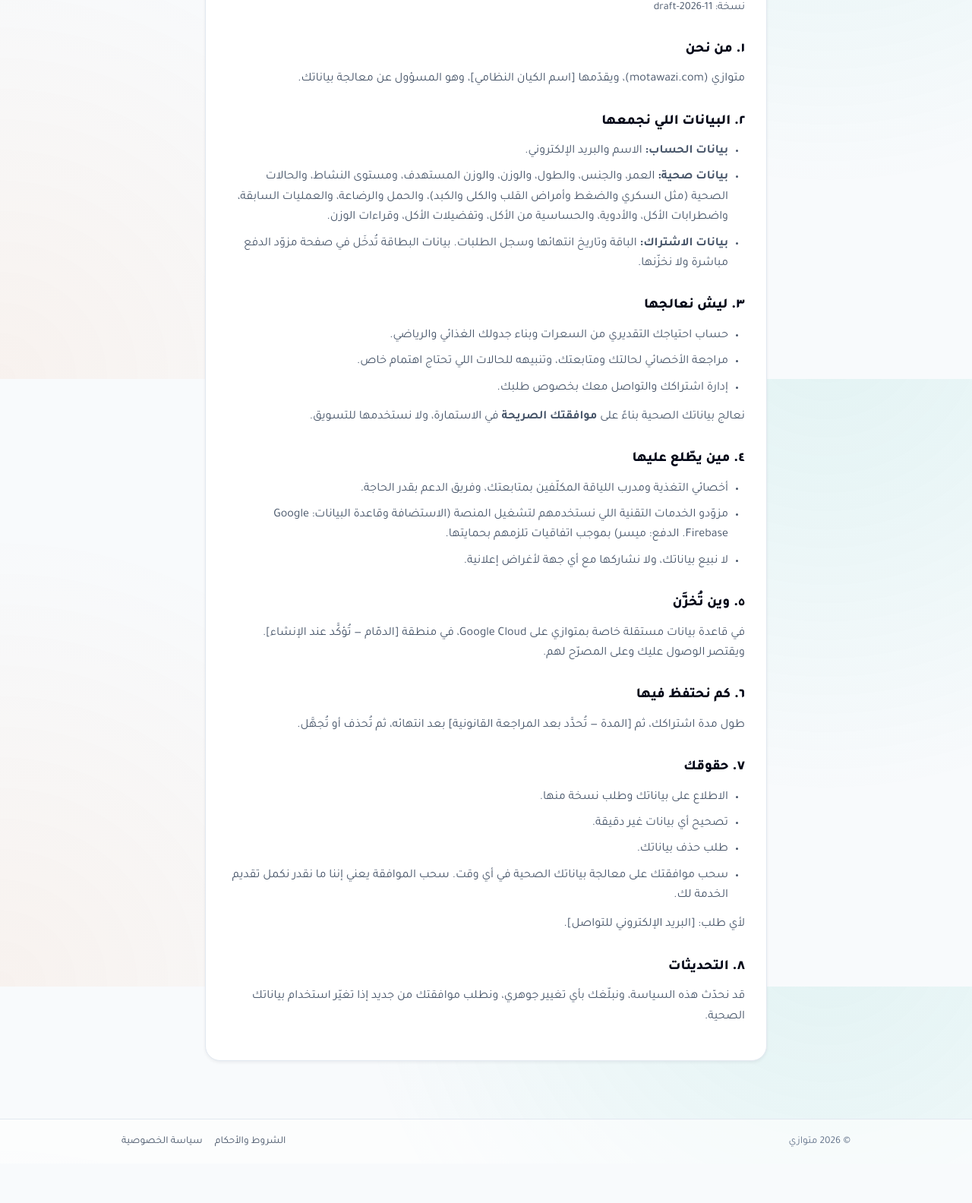
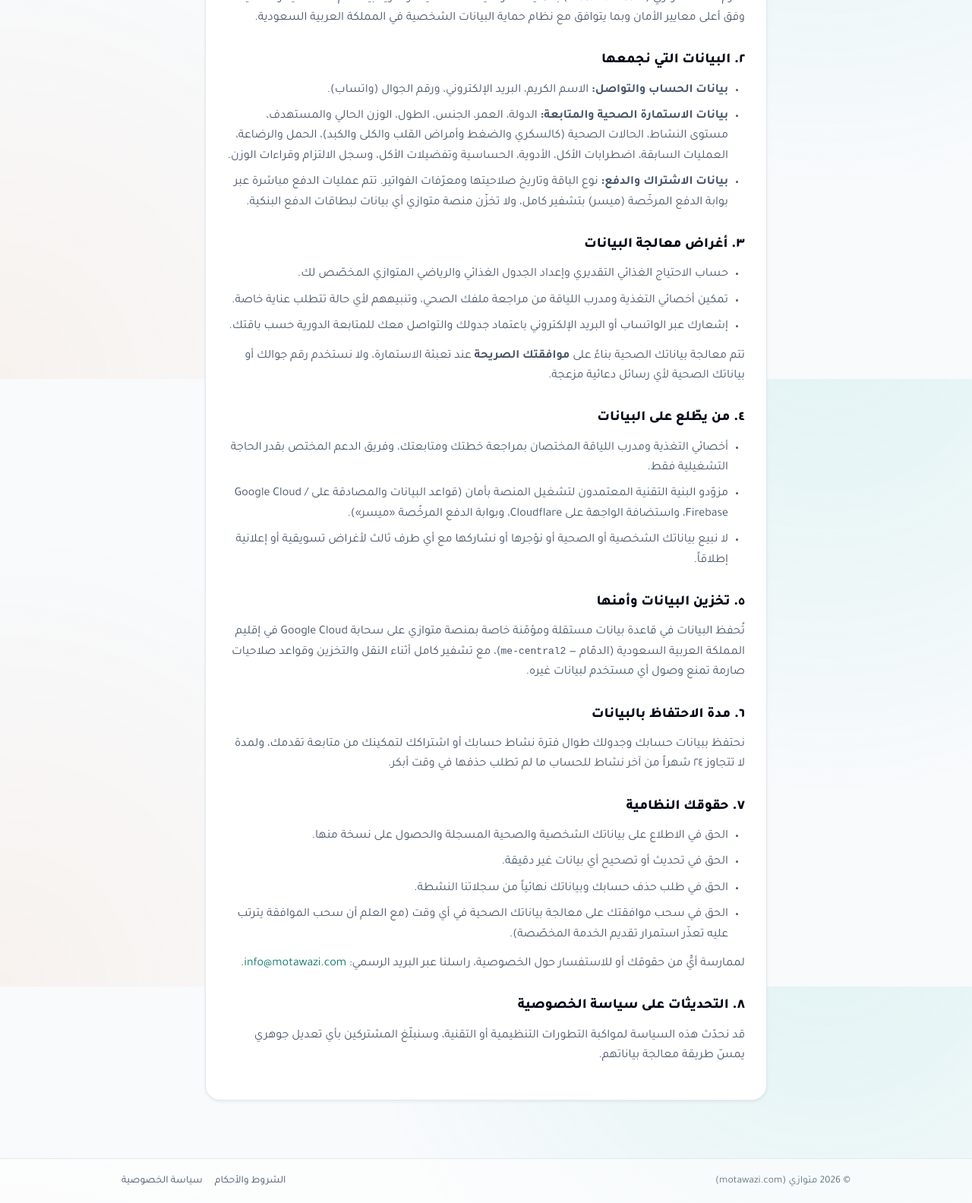
Before and after one commit to abuelyasalmalki/motawazi, a plain HTML site: page privacy.html in a window 1280 px wide. Shown: the part 301-1885 px from the top of the page at 76% size. Before the commit the page ends 1833 px from the top, so only its background shows below. Drawn offline with Linux system fonts and the light colour scheme.

Commit message:
docs(legal): finalize terms and privacy pages with PDPL compliance, pricing tiers, and info@motawazi.com

```diff
--- a/functions/intake.js
+++ b/functions/intake.js
@@ -31,7 +31,7 @@ if (cfgErrors.length) {
 
 /* نسخة نصّ الشروط والخصوصية التي وافق عليها العميل — حدّثها مع أي تعديل
    على terms.html أو privacy.html */
-const CONSENT_VERSION = "draft-2026-11";
+const CONSENT_VERSION = "v1-2026-11";
 
 /* الطلب يُعاد إرساله (تعديل الإجابات) ما دام لم تبدأ مراجعته */
 const EDITABLE_STATUSES = ["received"];
--- a/privacy.html
+++ b/privacy.html
@@ -3,14 +3,14 @@
 <head>
   <meta charset="utf-8">
   <meta name="viewport" content="width=device-width, initial-scale=1">
-<meta name="robots" content="noindex">
   <meta name="theme-color" content="#0f766e">
   <title>سياسة الخصوصية — متوازي</title>
+  <link rel="canonical" href="https://motawazi.com/privacy">
   <link rel="icon" href="/favicon.svg" type="image/svg+xml">
   <link rel="preconnect" href="https://fonts.googleapis.com">
   <link rel="preconnect" href="https://fonts.gstatic.com" crossorigin>
   <link href="https://fonts.googleapis.com/css2?family=Tajawal:wght@400;500;700;800;900&display=swap" rel="stylesheet">
-<link rel="stylesheet" href="/style.css">
+  <link rel="stylesheet" href="/style.css?v=20261122b">
 </head>
 <body class="app">
 <header class="app-header">
@@ -22,68 +22,65 @@
       <span class="logo__text">متوازي</span>
     </a>
     <nav class="app-header__actions" aria-label="روابط">
-      <a href="/terms">الشروط</a>
+      <a href="/terms">الشروط والأحكام</a>
       <a href="/">الرئيسية</a>
     </nav>
   </div>
 </header>
 
 <main class="wrap legal">
-  <!-- 🔴 مسودة: تُراجَع قانونياً قبل الإطلاق (ومنها التوافق مع نظام حماية البيانات الشخصية السعودي وأنظمة الدول الأخرى المستهدفة)، ويُحدَّث CONSENT_VERSION في functions/intake.js مع أي تعديل -->
-  <div class="draft-banner" role="note">مسودة — هذا النص مؤقت ويحتاج مراجعة قانونية قبل الإطلاق، ومنها التوافق مع نظام حماية البيانات الشخصية.</div>
-
   <div class="card">
     <h1>سياسة الخصوصية</h1>
-    <p class="muted small">نسخة: draft-2026-11</p>
+    <p class="muted small">نسخة: v1-2026-11 · آخر تحديث: نوفمبر 2026</p>
 
-    <h2>١. من نحن</h2>
-    <p>متوازي (motawazi.com)، ويقدّمها [اسم الكيان النظامي]، وهو المسؤول عن معالجة بياناتك.</p>
+    <h2>١. مقدمة</h2>
+    <p>تلتزم منصة متوازي (<strong>motawazi.com</strong>) بحماية خصوصية مستخدميها وسرية بياناتهم الشخصية والصحية وفق أعلى معايير الأمان وبما يتوافق مع نظام حماية البيانات الشخصية في المملكة العربية السعودية.</p>
 
-    <h2>٢. البيانات اللي نجمعها</h2>
+    <h2>٢. البيانات التي نجمعها</h2>
     <ul>
-      <li><strong>بيانات الحساب:</strong> الاسم والبريد الإلكتروني.</li>
-      <li><strong>بيانات صحية:</strong> العمر، والجنس، والطول، والوزن، والوزن المستهدف، ومستوى النشاط، والحالات الصحية (مثل السكري والضغط وأمراض القلب والكلى والكبد)، والحمل والرضاعة، والعمليات السابقة، واضطرابات الأكل، والأدوية، والحساسية من الأكل، وتفضيلات الأكل، وقراءات الوزن.</li>
-      <li><strong>بيانات الاشتراك:</strong> الباقة وتاريخ انتهائها وسجل الطلبات. بيانات البطاقة تُدخَل في صفحة مزوّد الدفع مباشرة ولا نخزّنها.</li>
+      <li><strong>بيانات الحساب والتواصل:</strong> الاسم الكريم، البريد الإلكتروني، ورقم الجوال (واتساب).</li>
+      <li><strong>بيانات الاستمارة الصحية والمتابعة:</strong> الدولة، العمر، الجنس، الطول، الوزن الحالي والمستهدف، مستوى النشاط، الحالات الصحية (كالسكري والضغط وأمراض القلب والكلى والكبد)، الحمل والرضاعة، العمليات السابقة، اضطرابات الأكل، الأدوية، الحساسية وتفضيلات الأكل، وسجل الالتزام وقراءات الوزن.</li>
+      <li><strong>بيانات الاشتراك والدفع:</strong> نوع الباقة وتاريخ صلاحيتها ومعرّفات الفواتير. تتم عمليات الدفع مباشرة عبر بوابة الدفع المرخّصة (ميسر) بتشفير كامل، ولا تخزّن منصة متوازي أي بيانات لبطاقات الدفع البنكية.</li>
     </ul>
 
-    <h2>٣. ليش نعالجها</h2>
+    <h2>٣. أغراض معالجة البيانات</h2>
     <ul>
-      <li>حساب احتياجك التقديري من السعرات وبناء جدولك الغذائي والرياضي.</li>
-      <li>مراجعة الأخصائي لحالتك ومتابعتك، وتنبيهه للحالات اللي تحتاج اهتمام خاص.</li>
-      <li>إدارة اشتراكك والتواصل معك بخصوص طلبك.</li>
+      <li>حساب الاحتياج الغذائي التقديري وإعداد الجدول الغذائي والرياضي المتوازي المخصّص لك.</li>
+      <li>تمكين أخصائي التغذية ومدرب اللياقة من مراجعة ملفك الصحي، وتنبيههم لأي حالة تتطلب عناية خاصة.</li>
+      <li>إشعارك عبر الواتساب أو البريد الإلكتروني باعتماد جدولك والتواصل معك للمتابعة الدورية حسب باقتك.</li>
     </ul>
-    <p>نعالج بياناتك الصحية بناءً على <strong>موافقتك الصريحة</strong> في الاستمارة، ولا نستخدمها للتسويق.</p>
+    <p>تتم معالجة بياناتك الصحية بناءً على <strong>موافقتك الصريحة</strong> عند تعبئة الاستمارة، ولا نستخدم رقم جوالك أو بياناتك الصحية لأي رسائل دعائية مزعجة.</p>
 
-    <h2>٤. مين يطّلع عليها</h2>
+    <h2>٤. من يطّلع على البيانات</h2>
     <ul>
-      <li>أخصائي التغذية ومدرب اللياقة المكلّفين بمتابعتك، وفريق الدعم بقدر الحاجة.</li>
-      <li>مزوّدو الخدمات التقنية اللي نستخدمهم لتشغيل المنصة (الاستضافة وقاعدة البيانات: Google Firebase. الدفع: ميسر) بموجب اتفاقيات تلزمهم بحمايتها.</li>
-      <li>لا نبيع بياناتك، ولا نشاركها مع أي جهة لأغراض إعلانية.</li>
+      <li>أخصائي التغذية ومدرب اللياقة المختصان بمراجعة خطتك ومتابعتك، وفريق الدعم المختص بقدر الحاجة التشغيلية فقط.</li>
+      <li>مزوّدو البنية التقنية المعتمدون لتشغيل المنصة بأمان (قواعد البيانات والمصادقة على Google Cloud / Firebase، واستضافة الواجهة على Cloudflare، وبوابة الدفع المرخّصة «ميسر»).</li>
+      <li>لا نبيع بياناتك الشخصية أو الصحية أو نؤجرها أو نشاركها مع أي طرف ثالث لأغراض تسويقية أو إعلانية إطلاقاً.</li>
     </ul>
 
-    <h2>٥. وين تُخزَّن</h2>
-    <p>في قاعدة بيانات مستقلة خاصة بمتوازي على Google Cloud، في منطقة [الدمّام — تُؤكَّد عند الإنشاء]. ويقتصر الوصول عليك وعلى المصرّح لهم.</p>
+    <h2>٥. تخزين البيانات وأمنها</h2>
+    <p>تُحفظ البيانات في قاعدة بيانات مستقلة ومؤمّنة خاصة بمنصة متوازي على سحابة Google Cloud في إقليم المملكة العربية السعودية (الدمّام — <code>me-central2</code>)، مع تشفير كامل أثناء النقل والتخزين وقواعد صلاحيات صارمة تمنع وصول أي مستخدم لبيانات غيره.</p>
 
-    <h2>٦. كم نحتفظ فيها</h2>
-    <p>طول مدة اشتراكك، ثم [المدة — تُحدَّد بعد المراجعة القانونية] بعد انتهائه، ثم تُحذف أو تُجهَّل.</p>
+    <h2>٦. مدة الاحتفاظ بالبيانات</h2>
+    <p>نحتفظ ببيانات حسابك وجدولك طوال فترة نشاط حسابك أو اشتراكك لتمكينك من متابعة تقدمك، ولمدة لا تتجاوز ٢٤ شهراً من آخر نشاط للحساب ما لم تطلب حذفها في وقت أبكر.</p>
 
-    <h2>٧. حقوقك</h2>
+    <h2>٧. حقوقك النظامية</h2>
     <ul>
-      <li>الاطلاع على بياناتك وطلب نسخة منها.</li>
-      <li>تصحيح أي بيانات غير دقيقة.</li>
-      <li>طلب حذف بياناتك.</li>
-      <li>سحب موافقتك على معالجة بياناتك الصحية في أي وقت. سحب الموافقة يعني إننا ما نقدر نكمل تقديم الخدمة لك.</li>
+      <li>الحق في الاطلاع على بياناتك الشخصية والصحية المسجلة والحصول على نسخة منها.</li>
+      <li>الحق في تحديث أو تصحيح أي بيانات غير دقيقة.</li>
+      <li>الحق في طلب حذف حسابك وبياناتك نهائياً من سجلاتنا النشطة.</li>
+      <li>الحق في سحب موافقتك على معالجة بياناتك الصحية في أي وقت (مع العلم أن سحب الموافقة يترتب عليه تعذّر استمرار تقديم الخدمة المخصّصة).</li>
     </ul>
-    <p>لأي طلب: [البريد الإلكتروني للتواصل].</p>
+    <p>لممارسة أيٍّ من حقوقك أو للاستفسار حول الخصوصية، راسلنا عبر البريد الرسمي: <a href="mailto:info@motawazi.com" dir="ltr">info@motawazi.com</a>.</p>
 
-    <h2>٨. التحديثات</h2>
-    <p>قد نحدّث هذه السياسة، ونبلّغك بأي تغيير جوهري، ونطلب موافقتك من جديد إذا تغيّر استخدام بياناتك الصحية.</p>
+    <h2>٨. التحديثات على سياسة الخصوصية</h2>
+    <p>قد نحدّث هذه السياسة لمواكبة التطورات التنظيمية أو التقنية، وسنبلّغ المشتركين بأي تعديل جوهري يمسّ طريقة معالجة بياناتهم.</p>
   </div>
 </main>
 
 <footer class="app-footer">
   <div class="app-footer__inner">
-    <span>© 2026 متوازي</span>
+    <span>© 2026 متوازي (motawazi.com)</span>
     <nav aria-label="روابط قانونية"><a href="/terms">الشروط والأحكام</a><a href="/privacy">سياسة الخصوصية</a></nav>
   </div>
 </footer>
--- a/start.js
+++ b/start.js
@@ -696,7 +696,7 @@
         consent: {
           terms: true,
           health: true,
-          version: "draft-2026-11",
+          version: "v1-2026-11",
           at: now
         },
         createdAt: now,
```
Also changed, not shown: index.html (+2 -1 lines), terms.html (+35 -33 lines). Lines whose indentation alone changed are shown as unchanged.
